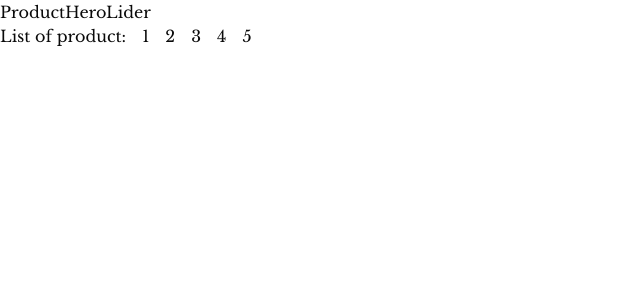
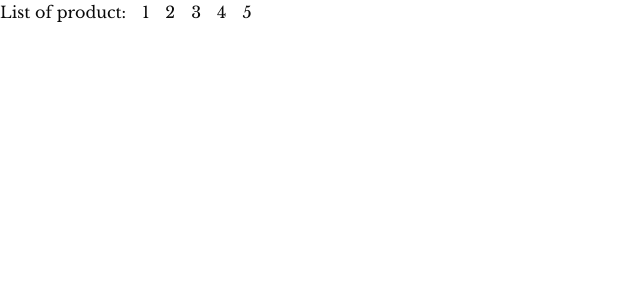
Before and after one commit to Ridoy-Mojumder/AMEYECommerce, a Next.js app: page /products in a window 1280 px wide. Shown: the top 300 px of the page, without its empty margins (0-640 px from the left). Built offline with nearby package versions, Linux system fonts and the light colour scheme.

Commit message:
remove ProductHeroLider component and its usage from ProductListPage

```diff
--- a/src/app/products/ProductHeroLider.tsx
+++ /dev/null
@@ -1,11 +0,0 @@
-import React from 'react';
-
-const ProductHeroLider = () => {
-    return (
-        <div>
-            ProductHeroLider
-        </div>
-    );
-};
-
-export default ProductHeroLider;
--- a/src/app/products/page.tsx
+++ b/src/app/products/page.tsx
@@ -1,11 +1,8 @@
-import React from "react";
 import Link from "next/link";
-import ProductHeroLider from "./ProductHeroLider";
 
 const ProductListPage = () => {
   return (
     <div>
-      <ProductHeroLider />
       <div className="flex items-center gap-4">
         List of product:
         <Link href={"/products/1"}>1</Link>
```
